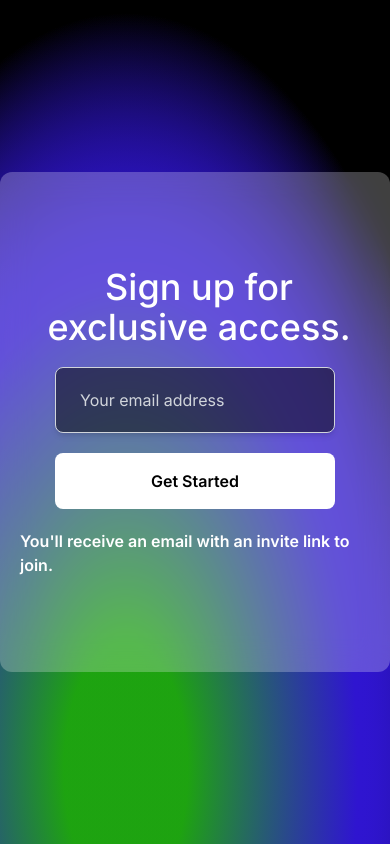
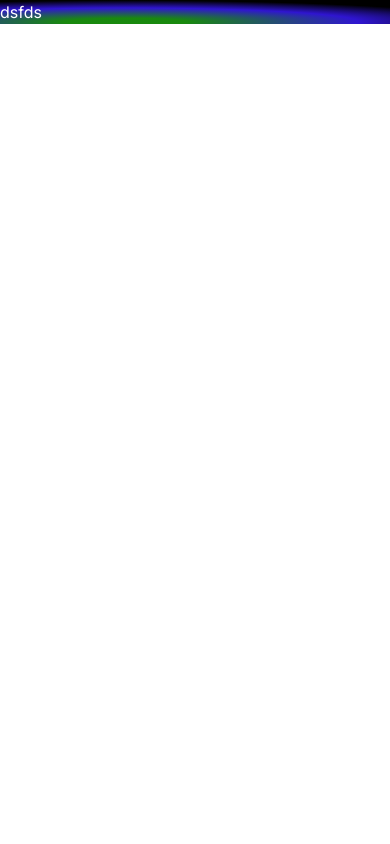
Before and after one commit to riyavishwakarma13/loch, a React (Vite) app: page / in a window 390 px wide. Built offline with nearby package versions, Linux system fonts and the light colour scheme.

Commit message:
code clean up for mobile

```diff
--- a/src/App.tsx
+++ b/src/App.tsx
@@ -1,23 +1,11 @@
-import One from "./components/Section/1";
-import Two from "./components/Section/2";
-import Three from "./components/Section/3";
-import SignUp from "./components/SignUp";
+import Desktop from "./components/Desktop";
+import Mobile from "./components/Mobile";
 
 function App() {
   return (
-    <div className="flex justify-center items-center">
-      <div className="flex-[0.7] xl:block hidden max-h-screen scrollbar-none overflow-auto">
-        <div className="space-y-9 flex-1 min-h-screen pl-4 2xl:pl-32 pt-10 py-6">
-          <One />
-          <Two />
-          <Three />
-        </div>
-      </div>
-      <div className="flex-1 xl:flex-[0.3]">
-        <div className="w-full flex items-center h-[100dvh] justify-center mobile-screen bg-white xl:w-[640px] ">
-          <SignUp />
-        </div>
-      </div>
+    <div>
+      <Desktop />
+      <Mobile />
     </div>
   );
 }
--- /dev/null
+++ b/src/components/Desktop.tsx
@@ -0,0 +1,25 @@
+import One from "./Section/1";
+import Two from "./Section/2";
+import Three from "./Section/3";
+import SignUp from "./SignUp";
+
+const Desktop = () => {
+  return (
+    <div className="hidden radial-gradient bg-black xl:flex justify-center items-center">
+      <div className="flex-[0.7] xl:block hidden max-h-screen scrollbar-none overflow-auto">
+        <div className="space-y-9 flex-1 min-h-screen pl-4 2xl:pl-32 pt-10 py-6">
+          <One />
+          <Two />
+          <Three />
+        </div>
+      </div>
+      <div className="flex-1 xl:flex-[0.3]">
+        <div className="w-full flex items-center h-[100dvh] justify-center  bg-white xl:w-[640px] ">
+          <SignUp />
+        </div>
+      </div>
+    </div>
+  );
+};
+
+export default Desktop;
--- /dev/null
+++ b/src/components/Mobile.tsx
@@ -0,0 +1,9 @@
+const Mobile = () => {
+  return (
+    <div className="flex xl:hidden radial-gradient bg-black text-white">
+      dsfds
+    </div>
+  );
+};
+
+export default Mobile;
--- a/src/components/Section/1.tsx
+++ b/src/components/Section/1.tsx
@@ -2,9 +2,15 @@ import NotificationSwiper from "../NotificationSwiper";
 
 const One = () => {
   return (
-    <div className="flex flex-wrap justify-center 2xl:justify-between items-center gap-3">
+    <div>
+      <div className="xl:flex hidden flex-wrap justify-center 2xl:justify-between items-center gap-3">
         <div className="xl:max-w-[322px] space-y-4 w-full">
-        <img src="/assets/Bell.svg" height={32} width={32} alt="notify bell" />
+          <img
+            src="/assets/Bell.svg"
+            height={32}
+            width={32}
+            alt="notify bell"
+          />
           <h2 className=" text-xl lg:text-3xl font-medium text-shadow ">
             Get notified when a highly correlated whale makes a move
           </h2>
@@ -15,6 +21,8 @@ const One = () => {
         </div>
         <NotificationSwiper />
       </div>
+      <div className="xl:hidden flex">ddfgkjfdljk</div>
+    </div>
   );
 };
 
--- a/src/index.css
+++ b/src/index.css
@@ -6,13 +6,6 @@ body {
   margin: 0;
   padding: 0;
   font-family: "Inter", sans-serif;
-  background: radial-gradient(
-    92.19% 89.74% at 32.27% 91.27%,
-    rgba(31, 169, 17, 0.81) 17.21%,
-    #2f15d0 64.58%,
-    rgba(0, 0, 0, 0) 100%
-  );
-  background-color: #000;
 }
 
 .scrollbar-none::-webkit-scrollbar {
@@ -59,6 +52,7 @@ body {
     #2f15d0 64.58%,
     rgba(0, 0, 0, 0) 100%
   );
+  background-color: black;
 }
 
 @media screen and (max-width: 1279px) {
```
Lines whose indentation alone changed are shown as unchanged.
